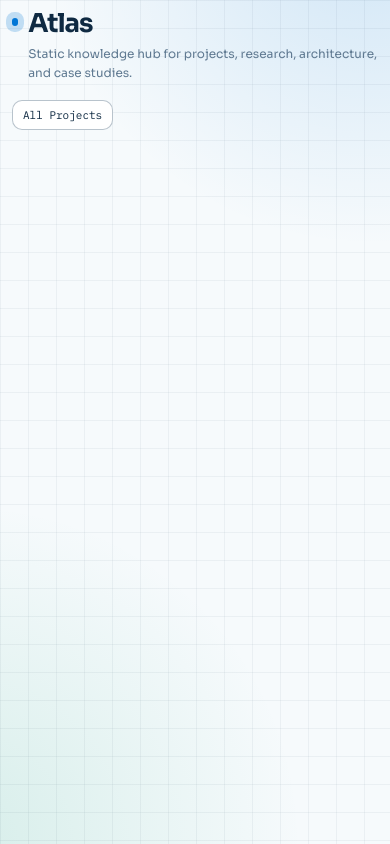
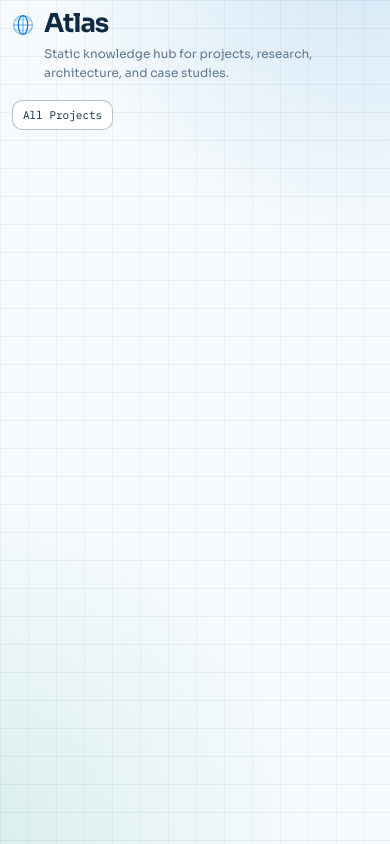
Before and after one commit to Mohiiit/atlas, a website: page static/index.html in a window 390 px wide. Drawn offline with nearby package versions, Linux system fonts and the light colour scheme.

Commit message:
fix(ui): opaque panel backgrounds, globe logo, grid bleed-through
Panels used semi-transparent backgrounds that let the grid pattern
bleed through corners. Switch to solid var(--surface) and replace
the brand dot with an inline SVG globe icon.

Co-Authored-By: Claude Opus 4.6 <noreply@anthropic.com>

```diff
--- a/static/index.html
+++ b/static/index.html
@@ -13,7 +13,14 @@
   <div class="bg-glow"></div>
   <header class="topbar">
     <div class="brand">
-      <span class="brand-dot"></span>
+      <svg class="brand-icon" viewBox="0 0 28 28" fill="none" xmlns="http://www.w3.org/2000/svg">
+        <circle cx="14" cy="14" r="12" stroke="var(--accent)" stroke-width="1.5" opacity="0.5"/>
+        <ellipse cx="14" cy="14" rx="6" ry="12" stroke="var(--accent)" stroke-width="1.5"/>
+        <line x1="2" y1="14" x2="26" y2="14" stroke="var(--accent)" stroke-width="1.5" opacity="0.5"/>
+        <line x1="14" y1="2" x2="14" y2="26" stroke="var(--accent)" stroke-width="1.5" opacity="0.5"/>
+        <path d="M4 8 Q14 6 24 8" stroke="var(--accent)" stroke-width="1" opacity="0.35"/>
+        <path d="M4 20 Q14 22 24 20" stroke="var(--accent)" stroke-width="1" opacity="0.35"/>
+      </svg>
       <div>
         <h1>Atlas</h1>
         <p class="subtitle">Static knowledge hub for projects, research, architecture, and case studies.</p>
--- a/static/styles.css
+++ b/static/styles.css
@@ -74,13 +74,11 @@ body {
   align-items: flex-start;
 }
 
-.brand-dot {
-  margin-top: 10px;
-  width: 10px;
-  height: 10px;
-  border-radius: 999px;
-  background: var(--accent);
-  box-shadow: 0 0 0 6px color-mix(in srgb, var(--accent) 22%, transparent);
+.brand-icon {
+  margin-top: 6px;
+  width: 28px;
+  height: 28px;
+  flex-shrink: 0;
 }
 
 h1 {
@@ -147,7 +145,7 @@ h1 {
   text-align: left;
   border: 1px solid var(--border);
   border-radius: 14px;
-  background: color-mix(in srgb, var(--surface) 92%, transparent);
+  background: var(--surface);
   color: inherit;
   padding: 14px;
   cursor: pointer;
@@ -157,7 +155,7 @@ h1 {
 .project-card:hover {
   transform: translateY(-1px);
   border-color: var(--border-strong);
-  background: color-mix(in srgb, var(--surface) 84%, transparent);
+  background: var(--surface-2);
 }
 
 .project-name {
@@ -195,7 +193,7 @@ h1 {
 .panel {
   border: 1px solid var(--border);
   border-radius: 16px;
-  background: color-mix(in srgb, var(--surface) 94%, transparent);
+  background: var(--surface);
   min-width: 0;
   box-shadow: 0 14px 28px rgba(5, 31, 56, 0.12);
 }
@@ -609,10 +607,10 @@ pre.source {
     padding: 10px;
   }
 
-  .brand-dot {
-    margin-top: 8px;
-    width: 8px;
-    height: 8px;
+  .brand-icon {
+    margin-top: 4px;
+    width: 22px;
+    height: 22px;
   }
 
   .subtitle {
```
